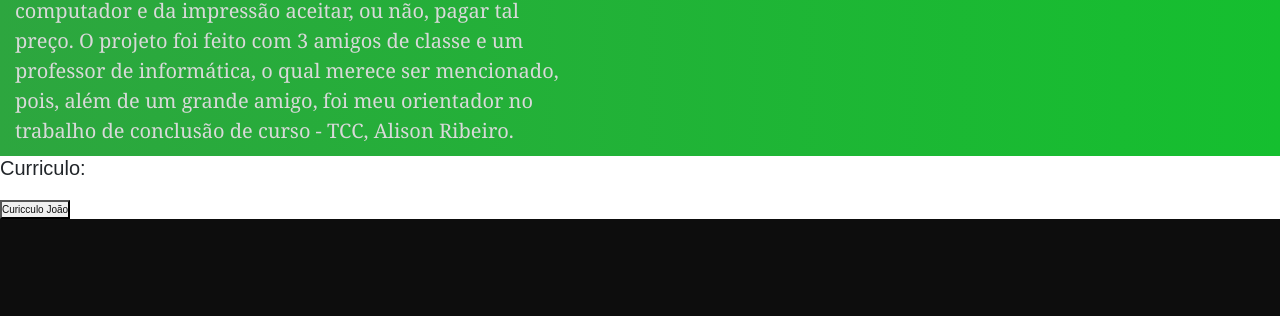
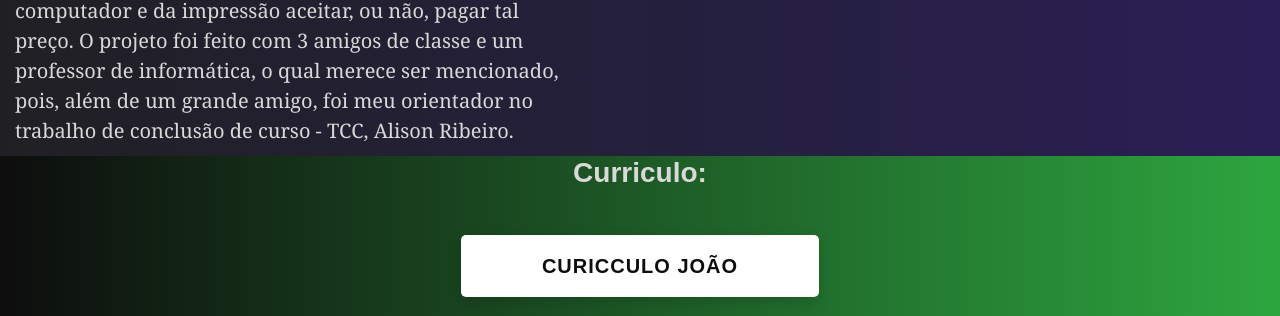
Before and after one commit to putzjuau/Portfolio, a plain HTML site: page index.html in a window 1280 px wide. Shown: the part 1198-1514 px from the top of the page. Drawn offline with Linux system fonts and the light colour scheme.

Commit message:
init div curriculo

```diff
--- a/css/responsive.css
+++ b/css/responsive.css
@@ -1,12 +1,12 @@
 @media screen and (max-width:700px) {
-   .header .container {
+   .header body {
         display: flex;
         flex-direction: column;
     }
 }
 
 @media  screen and (max-width: 900px) {
-    .header .container {
+    .header body {
 
         display: flex;
         flex-direction: column;
@@ -14,7 +14,7 @@
 }
 
 @media screen and (max-width: 200px) {
-    .header .container {
+    .header body {
         display: flex;
         flex-direction: column;
     }
--- a/css/style.css
+++ b/css/style.css
@@ -257,12 +257,51 @@ a:hover {
 .about_container {
     /**/
 
-    background: linear-gradient(to LEFT, var(--verdeMeioTermo) , var( --verdeEscuro));
+    background: linear-gradient(to LEFT,rgb(42, 31, 85), rgb(32, 32, 36));
     display: grid;
     grid-template-columns: 1fr 1fr;
     /*propriedade a qual acaba abreviando column-gap, a qual definira a distância entre os containers*/
     grid-gap: 10rem;
 }
+
+.curriculum{
+
+    background: linear-gradient(to left, var(--verdeEscuro), var(--preto));
+    text-align: center;
+
+
+}
+
+.links_write {
+
+    text-align: center;
+    color: var(--branco);
+    font-size: 2.8rem;
+    font-weight: 700;
+    font-size: 2.8rem;
+    margin-bottom: 3rem;
+
+}
+
+.btn {
+    background: #fff;
+    color: var(--preto);
+    text-transform: uppercase;
+    letter-spacing: 1px;
+    display: inline-block;
+    font-weight: 900;
+    border-radius: 5px;
+    box-shadow: 0 5px 15px 0 rgba(0,0,0,.15);
+    transition: transform .3s;
+    margin-bottom: 2%;
+}
+/*Configuração de tamanho do botao*/
+.btn--bg {
+    padding: 1.5rem 8rem;
+    font-size: 2rem
+}
+
+
 
 
 
--- a/index.html
+++ b/index.html
@@ -111,15 +111,15 @@
 
     </div>
   </div>
-  <div class = "curriculum">
-    <h2>Curriculo:</h2>
+  <div class="curriculum">
+    <h2 class="links_write">Curriculo:</h2>
     <br>
-<button type="submit" > <a  href="curriculo/Curriculo - João Victor (1).pdf" target="_blank"> Curicculo João </a></button>
+    <a href="curriculo/Curriculo - João Victor (1).pdf" target="_blank" class="btn btn--bg"> Curicculo João
+    </a>
+  </div>
+  <div class="contact">
 
-
-<div class = "contact">
-
-</div>
+  </div>
 
 
   <footer>
@@ -150,8 +150,8 @@
                 <!-- TWITTER-->
                 <a href="https://twitter.com/putzjuau" target="_blank">
                   <img class="main-footer__icon--mr-none footer_main-social-icon"
-                      src="https://d33wubrfki0l68.cloudfront.net/ef67339f7016cb09ba66366c1dc9145ac69f2a21/feca1/assets/png/twitter-ico.png"
-                   alt="Perfil do GitHub João Victor de Oliveira ">
+                    src="https://d33wubrfki0l68.cloudfront.net/ef67339f7016cb09ba66366c1dc9145ac69f2a21/feca1/assets/png/twitter-ico.png"
+                    alt="Perfil do GitHub João Victor de Oliveira ">
                 </a>
               </div>
               <!--Div a respeito de Mim-->
```
